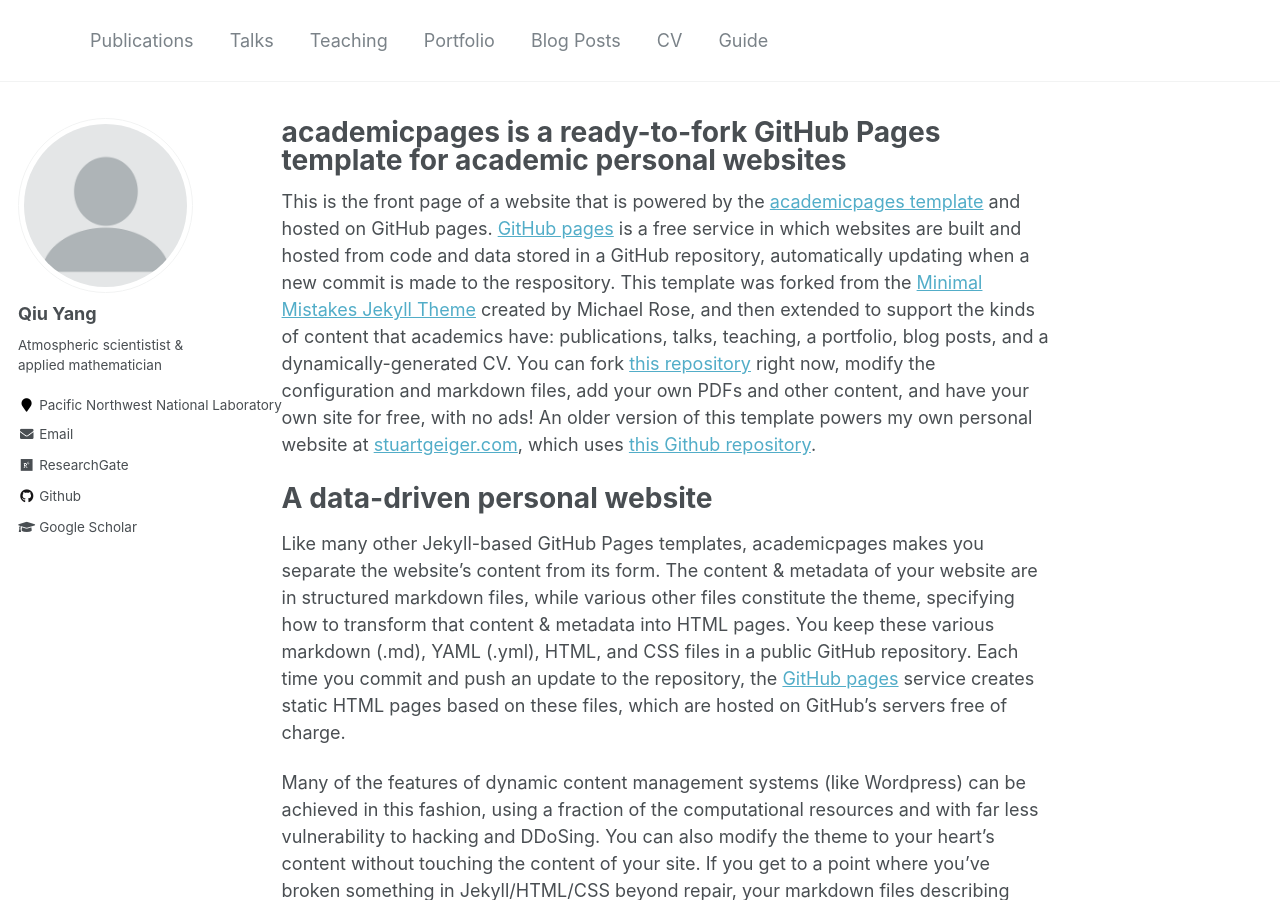
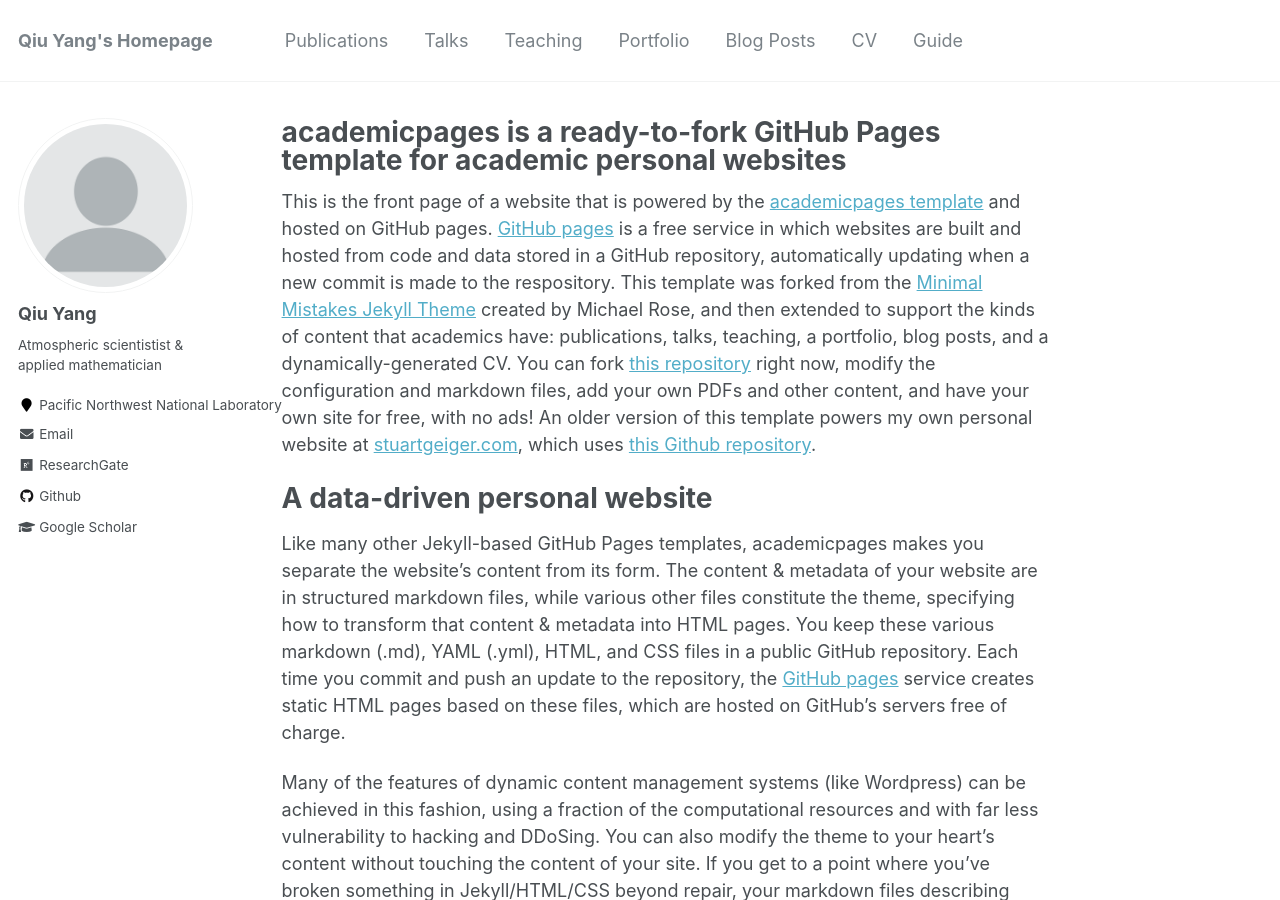
Before and after one commit to qiuyang50/qiuyang50.github.io, a Jekyll site: the page built from _pages/about.md, in a window 1280 px wide and 900 px high. Built offline with Jekyll 4.4.1, drawn with Linux system fonts in a browser that asks for light colours.

Commit message:
Update _config.yml

```diff
--- a/_config.yml
+++ b/_config.yml
@@ -7,7 +7,7 @@
 
 # Site Settings
 locale                   : "en-US"
-title                    : ""
+title                    : "Qiu Yang's Homepage"
 title_separator          : "-"
 name                     : &name "Your Name"
 description              : &description "personal description"
@@ -80,7 +80,7 @@
 
 # Site Author
 author:
-  name             : "Qiu Yang"
+  name             : "    Qiu Yang"
   avatar           : "profile.png"
   bio              : "Atmospheric scientistist & applied mathematician"
   location         : "Pacific Northwest National Laboratory"
```
